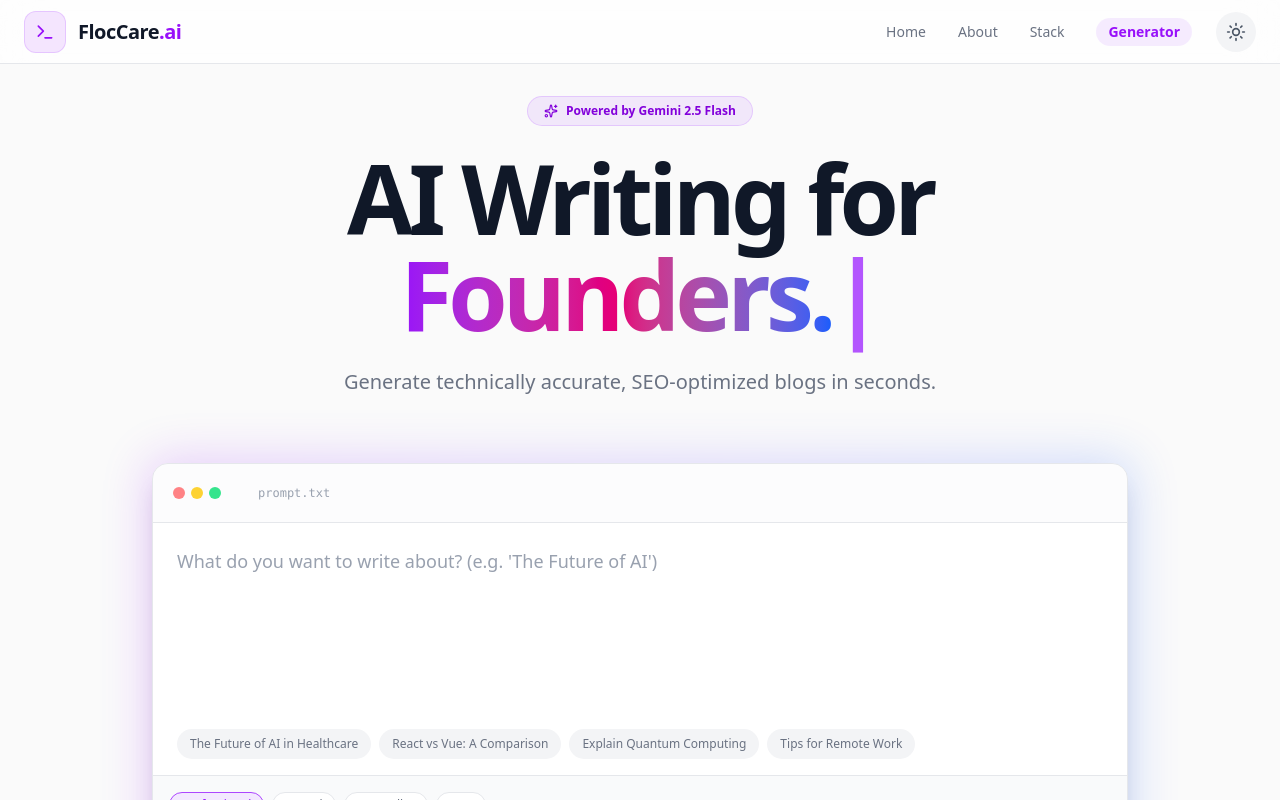
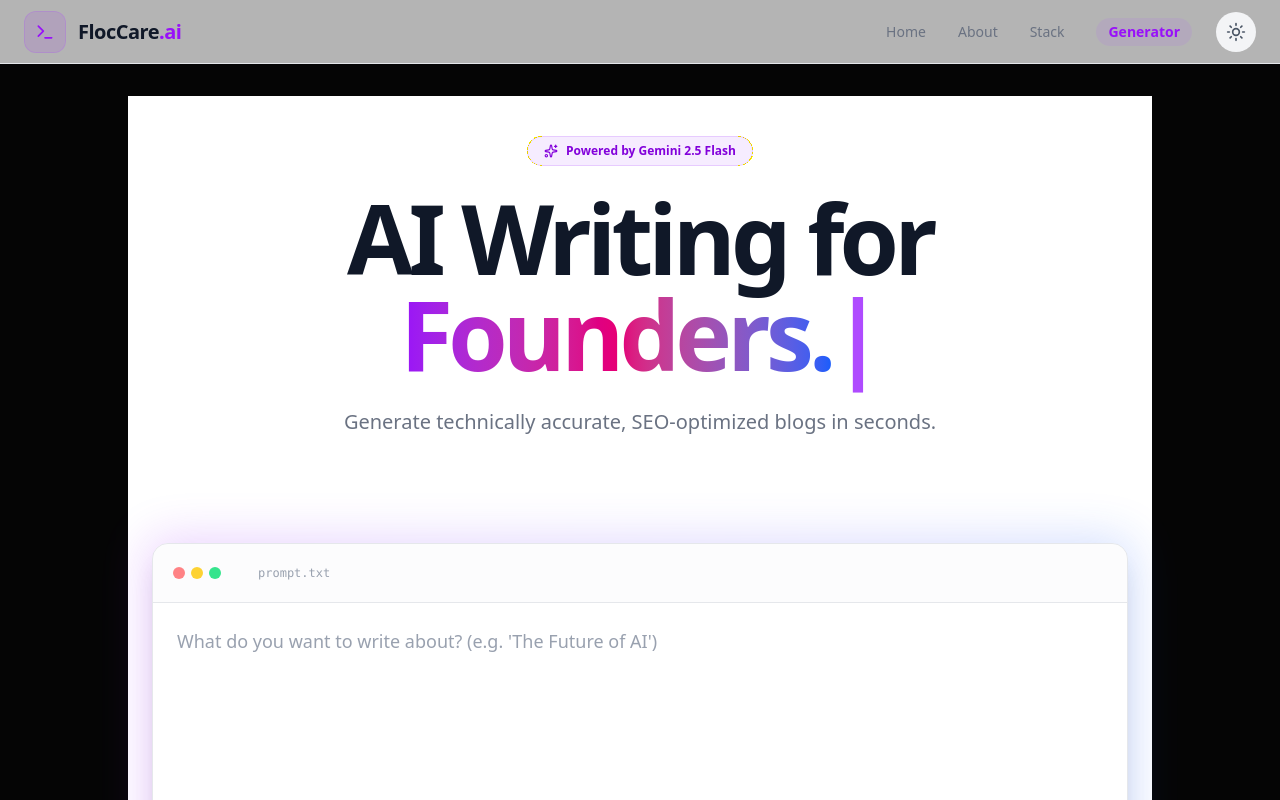
Before and after one commit to Nishmith12/Floccare-Blog-Generator, a Next.js app: page / in a window 1280 px wide. Shown: the top 800 px of the page. Built offline with nearby package versions, Linux system fonts and the light colour scheme.

Commit message:
Final version

```diff
--- a/app/globals.css
+++ b/app/globals.css
@@ -45,3 +45,36 @@
 body {
   @apply antialiased;
 }
+
+:root.dark {
+  color-scheme: dark;
+}
+
+html.light body {
+  background: #fafafa;
+  color: #111827;
+}
+
+html.dark body {
+  background: #050505;
+  color: #e5e7eb;
+}
+
+html {
+  background-color: #fafafa;
+  color: #111827;
+}
+
+html.dark {
+  background-color: #050505;
+  color: #e5e7eb;
+}
+
+/* Make body full-height and inherit */
+html, body {
+  min-height: 100%;
+}
+
+body {
+  @apply antialiased;
+}
--- a/app/page.tsx
+++ b/app/page.tsx
@@ -268,7 +268,7 @@ export default function Home() {
   const scrollbarClass = "overflow-y-auto [&::-webkit-scrollbar]:w-2 [&::-webkit-scrollbar-track]:bg-transparent [&::-webkit-scrollbar-thumb]:bg-gray-300 dark:[&::-webkit-scrollbar-thumb]:bg-neutral-700 [&::-webkit-scrollbar-thumb]:rounded-full hover:[&::-webkit-scrollbar-thumb]:bg-gray-400 dark:hover:[&::-webkit-scrollbar-thumb]:bg-neutral-600";
 
   return (
-    <div className={`transition-colors duration-500 bg-[#fafafa] dark:bg-[#050505] text-gray-900 dark:text-gray-200 font-sans selection:bg-purple-500/30 selection:text-purple-300 flex flex-col ${isCanvasOpen ? 'h-[100dvh] overflow-hidden' : 'min-h-screen'}`}>
+    <div className="min-h-screen flex flex-col">
 
       <AnimatePresence>
         {toast && (
@@ -299,7 +299,10 @@ export default function Home() {
                 <button onClick={() => { if(!isCanvasOpen) scrollToSection('generator'); }} className={`text-purple-600 dark:text-purple-400 font-semibold bg-purple-500/10 px-3 py-1 rounded-full ${isCanvasOpen ? 'opacity-50' : ''}`}>Generator</button>
              </nav>
              <button
-                onClick={() => setIsDarkMode(!isDarkMode)}
+                onClick={() => {
+                  console.log('toggle theme', !isDarkMode);
+                  setIsDarkMode(!isDarkMode);
+             }}
                 className="p-2.5 rounded-full bg-gray-100 dark:bg-white/5 hover:bg-gray-200 dark:hover:bg-white/10 transition-all text-gray-600 dark:text-gray-400"
               >
                 {isDarkMode ? <Sun className="w-5 h-5" /> : <Moon className="w-5 h-5" />}
@@ -315,7 +318,7 @@ export default function Home() {
         <motion.div
           layout
           transition={{ type: "spring", bounce: 0, duration: 0.6 }}
-          className={`flex flex-col px-6 transition-all ${
+          className={`flex flex-col px-6 transition-all bg-white text-black dark:bg-transparent dark:text-gray-200 ${
             isCanvasOpen
               ? isFullscreen
                 ? 'hidden' // Hide completely in fullscreen mode
@@ -330,7 +333,7 @@ export default function Home() {
                 id="home"
                 initial="hidden" whileInView="visible" viewport={{ once: true }} variants={fadeInUp}
                 exit={{ opacity: 0, height: 0, overflow: "hidden", transition: { duration: 0.4 } }}
-                className="text-center mb-16"
+                className="text-center mb-16 bg-white/80 dark:bg-black/40 rounded-3xl py-10"
               >
                  <div className="inline-flex items-center gap-2 px-4 py-1.5 rounded-full bg-purple-500/10 border border-purple-500/20 text-purple-700 dark:text-purple-300 text-xs font-semibold mb-6">
                     <Sparkles className="w-3.5 h-3.5" />
@@ -422,7 +425,7 @@ export default function Home() {
                         <span>Stop</span>
                       </button>
                     ) : (
-                      <button onClick={() => handleSubmit()} disabled={!topic} className={`px-6 py-2.5 rounded-lg font-bold text-sm transition-all flex items-center gap-2 ${!topic ? 'bg-gray-100 text-gray-400 dark:bg-white/5 dark:text-gray-600 cursor-not-allowed' : 'bg-black dark:bg-white text-white dark:text-black hover:scale-105 active:scale-95 shadow-lg'}`}>
+                      <button onClick={() => handleSubmit()} disabled={!topic} className={`px-6 py-2.5 rounded-lg font-bold text-sm transition-all flex items-center gap-2 ${!topic ? 'bg-gray-100 text-gray-400 dark:bg-white/5 dark:text-gray-600 cursor-not-allowed' : 'bg-purple-600 dark:bg-purple-500 text-white dark:text-white hover:bg-purple-700 dark:hover:bg-purple-400 hover:scale-105 active:scale-95 shadow-lg'}`}>
                         <span>Generate</span>
                         {/* Shortcut Hint */}
                         <span className="hidden lg:inline text-[10px] text-gray-400 bg-gray-800 px-1.5 py-0.5 rounded ml-1 opacity-70">⌘ ↵</span>
@@ -555,7 +558,7 @@ export default function Home() {
               animate={{ x: 0, opacity: 1 }}
               exit={{ x: "100%", opacity: 0 }}
               transition={{ type: "spring", bounce: 0, duration: 0.6 }}
-              className={`flex-col flex-1 bg-white dark:bg-[#0a0a0a] border-l border-gray-200 dark:border-white/5 h-full relative shadow-2xl overflow-hidden ${mobileTab === 'output' ? 'flex' : 'hidden md:flex'}`}
+              className={`flex-col flex-1 bg-[#fafafa] dark:bg-[#0a0a0a] border-l border-gray-200 dark:border-white/5 h-full relative shadow-2xl overflow-hidden ${mobileTab === 'output' ? 'flex' : 'hidden md:flex'}`}
             >
               {/* CANVAS HEADER */}
               <div className="h-14 border-b border-gray-200 dark:border-white/5 flex items-center justify-between px-6 bg-gray-50/50 dark:bg-[#0a0a0a]">
@@ -636,7 +639,7 @@ export default function Home() {
               </div>
 
               {/* CANVAS BODY */}
-              <div className={`flex-1 overflow-y-auto p-6 md:p-10 bg-white dark:bg-[#0a0a0a] ${scrollbarClass}`}>
+              <div className={`flex-1 overflow-y-auto p-6 md:p-10 bg-[#fafafa] dark:bg-[#0a0a0a] ${scrollbarClass}`}>
                 <div className="relative max-w-3xl mx-auto">
                   {/* FIXED: THIS IS THE SHINE EFFECT FOR OUTPUT - Increased opacity and blur */}
                   <div className="absolute -inset-4 bg-gradient-to-r from-purple-600/30 to-blue-600/30 rounded-3xl opacity-30 blur-3xl pointer-events-none"></div>
--- /dev/null
+++ b/tailwind.config.mjs
@@ -0,0 +1,10 @@
+/** @type {import('tailwindcss').Config} */
+export default {
+  darkMode: 'class',          // <– key line
+  content: [
+    "./app/**/*.{js,ts,jsx,tsx}",
+    "./components/**/*.{js,ts,jsx,tsx}",
+  ],
+  theme: { extend: {} },
+  plugins: [require("@tailwindcss/typography")],
+};
```
